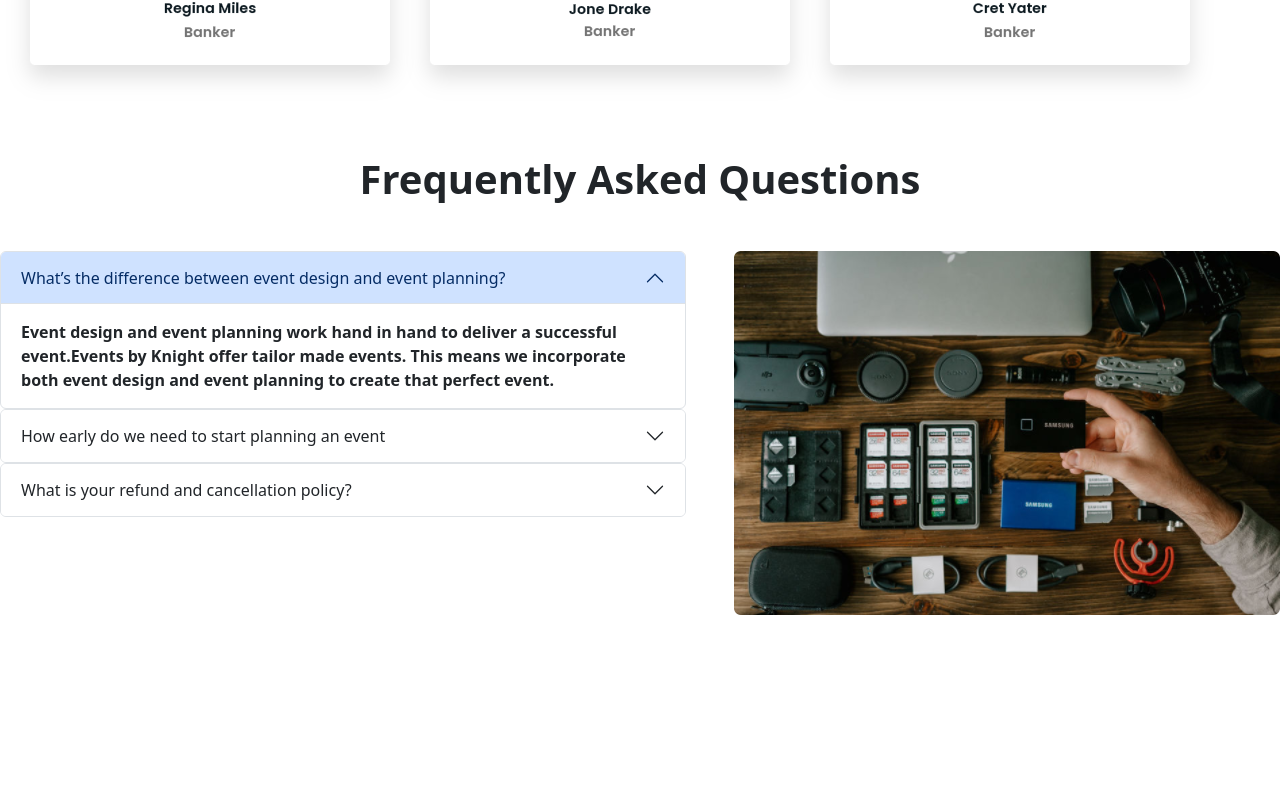
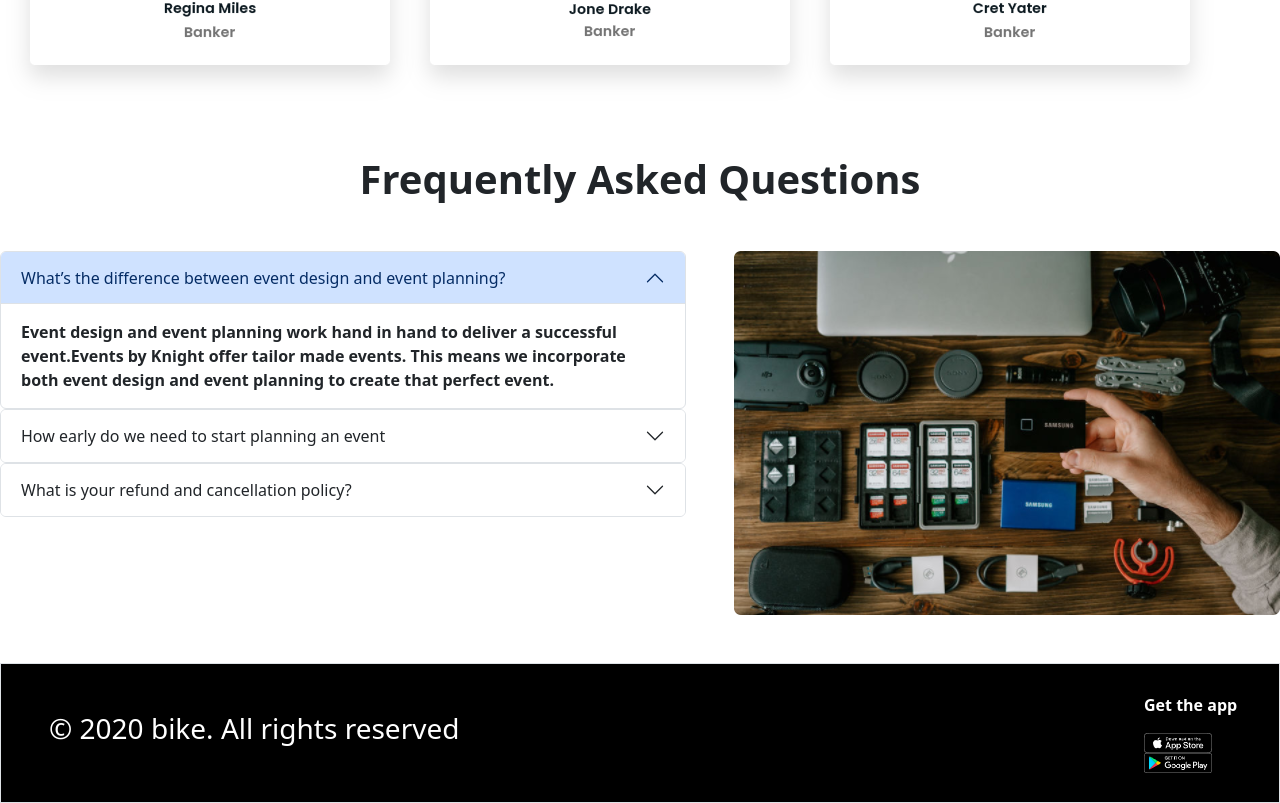
Before and after one commit to rimonali123/figma-to-bootstrap-html, a plain HTML site: page index.html in a window 1280 px wide. Shown: the part 1966-2769 px from the top of the page. Before the commit the page ends 2581 px from the top, so only its background shows below. Drawn offline with nearby package versions, Linux system fonts and the light colour scheme.

Commit message:
footer added

```diff
--- a/index.html
+++ b/index.html
@@ -257,6 +257,17 @@
         </div>
     </section>
 
+    <section class="mt-5">
+        <div class="h-100 bg-black border w-100 d-flex justify-content-between align-items-center">
+            <h3 class="py-5 text-white ms-5">© 2020 bike. All rights reserved</h3>
+            <div class="d-flex flex-column">
+                <p class="text-white">Get the app</p>
+                <img src="apple.png" class="w-50" alt="">
+                <img src="app.png" class="w-50" alt="">
+            </div>
+        </div>
+    </section>
+
 
     <script src="https://cdn.jsdelivr.net/npm/bootstrap@5.3.3/dist/js/bootstrap.bundle.min.js"></script>
 </body>
```
Also changed, not shown: app.png (added), apple.png (added), 1 other file.
